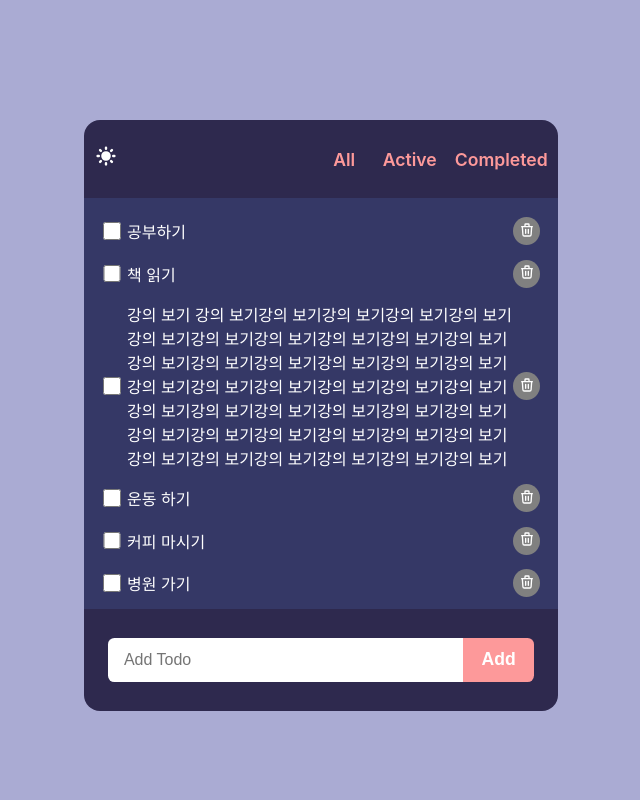
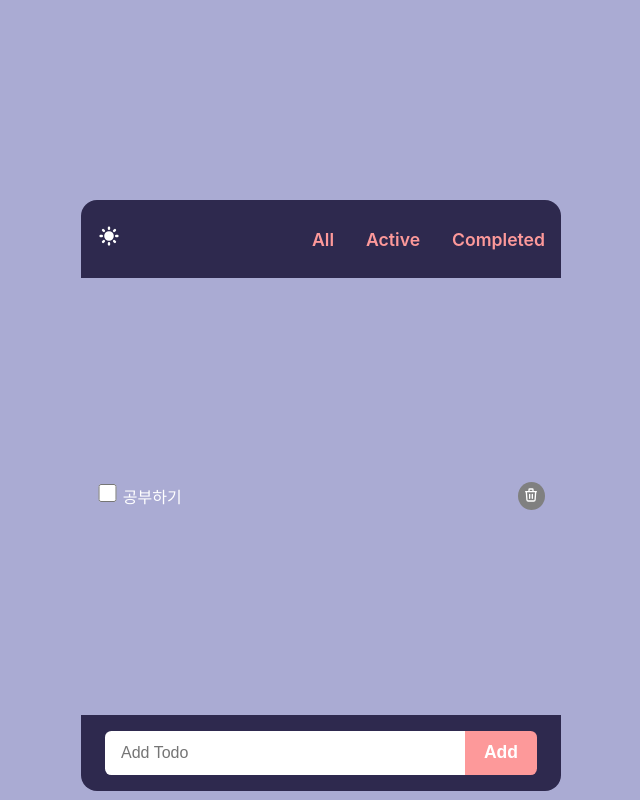
Before and after one commit to jiye-7/react-todo-list-project, a React (Create React App) app: page / in a window 1280 px wide. Shown: the top 800 px of the page, without its empty margins (319-959 px from the left). Built offline with nearby package versions, Linux system fonts and the light colour scheme.

Commit message:
fix: css modify

```diff
--- a/src/App.module.css
+++ b/src/App.module.css
@@ -16,7 +16,7 @@ body {
   display: flex;
   justify-content: center;
   align-items: center;
-  width: 100vw;
+  width: 100%;
   height: 100vh;
   background-color: var(--darkMode-background-color);
 }
@@ -24,6 +24,6 @@ body {
 .app {
   display: flex;
   flex-direction: column;
-  width: 37vw;
-  height: 70vh;
+  width: 480px;
+  height: 400px;
 }
--- a/src/components/Header/Header.jsx
+++ b/src/components/Header/Header.jsx
@@ -5,7 +5,7 @@ import { HiSun } from 'react-icons/hi';
 export default function Header() {
   return (
     <div className={styles.container}>
-      <ul>
+      <ul className={styles.header}>
         <li>
           <HiSun />
         </li>
--- a/src/components/Header/Header.module.css
+++ b/src/components/Header/Header.module.css
@@ -5,26 +5,26 @@
   border-radius: 1rem 1rem 0 0;
 }
 
-ul {
+.header {
   display: flex;
   justify-content: space-evenly;
   align-items: center;
   width: 100%;
 }
 
-ul li {
-  padding: 1.5rem 0.5rem;
+.header li {
+  padding: 1.5rem 1rem;
   font-weight: 600;
   font-size: 1.1rem;
 }
 
-ul li:first-child {
+.header li:first-child {
   flex-basis: 50%;
   color: white;
   font-size: 1.5rem;
 }
 
-ul li:not(:first-child) {
+.header li:not(:first-child) {
   flex-basis: 10%;
   color: var(--pink-color);
 }
--- a/src/components/Main/Main.module.css
+++ b/src/components/Main/Main.module.css
@@ -1,5 +1,6 @@
 .container {
   display: flex;
   flex-direction: column;
+  width: 100%;
   height: 100%;
 }
--- a/src/components/Todo/TodoItem/TodoItem.module.css
+++ b/src/components/Todo/TodoItem/TodoItem.module.css
@@ -1,4 +1,6 @@
 .container {
+  height: 100%;
+  width: 100%;
   display: flex;
   flex-direction: row;
   justify-content: space-between;
@@ -9,13 +11,12 @@
 
 .left_item {
   display: flex;
-  align-items: center;
   width: 100%;
 }
 
 .left_item input {
   flex-basis: 5%;
-  width: 2rem;
+  width: 1.1rem;
   height: 1.1rem;
   margin-right: 5px;
 }
@@ -23,6 +24,7 @@
 .left_item label {
   flex-basis: 95%;
   color: white;
+  font-size: 1rem;
 }
 
 .right_item {
--- a/src/components/Todo/TodoList/TodoList.module.css
+++ b/src/components/Todo/TodoList/TodoList.module.css
@@ -1,8 +1,12 @@
-.list {
+.container {
+  width: 100%;
   flex-basis: 80%;
+  overflow-y: scroll;
+}
+
+.todos {
   display: flex;
   flex-direction: column;
   background-color: var(--navy-color);
-  overflow-y: scroll;
-  padding: 1rem 0.1rem;
+  padding: 1rem 0 1rem;
 }
--- a/src/components/Todo/WriteTodo/WriteTodo.jsx
+++ b/src/components/Todo/WriteTodo/WriteTodo.jsx
@@ -3,9 +3,9 @@ import styles from './WriteTodo.module.css';
 
 export default function WriteTodo() {
   return (
-    <div className={styles.write}>
+    <section className={styles.container}>
       <input type='text' placeholder='Add Todo' />
       <button>Add</button>
-    </div>
+    </section>
   );
 }
--- a/src/components/Todo/WriteTodo/WriteTodo.module.css
+++ b/src/components/Todo/WriteTodo/WriteTodo.module.css
@@ -1,10 +1,11 @@
-.write {
+.container {
   flex-basis: 20%;
   display: flex;
   justify-content: center;
   align-items: center;
   background-color: var(--dark-purple-color);
   border-radius: 0 0 1rem 1rem;
+  padding: 1rem 0;
 }
 
 input {
```
